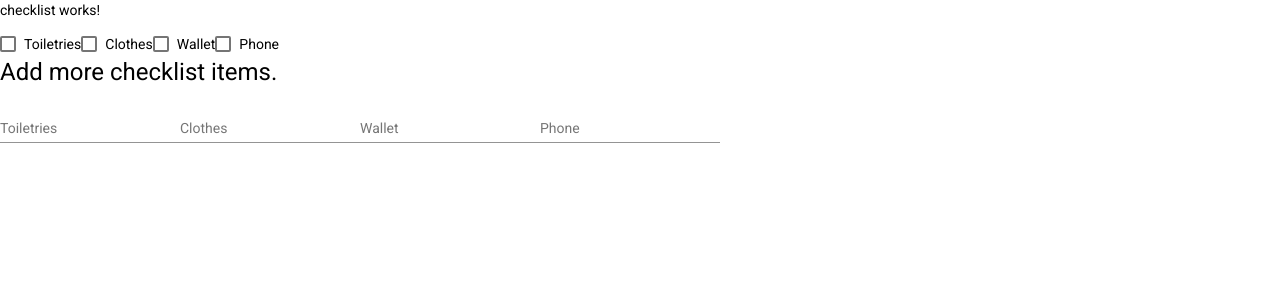
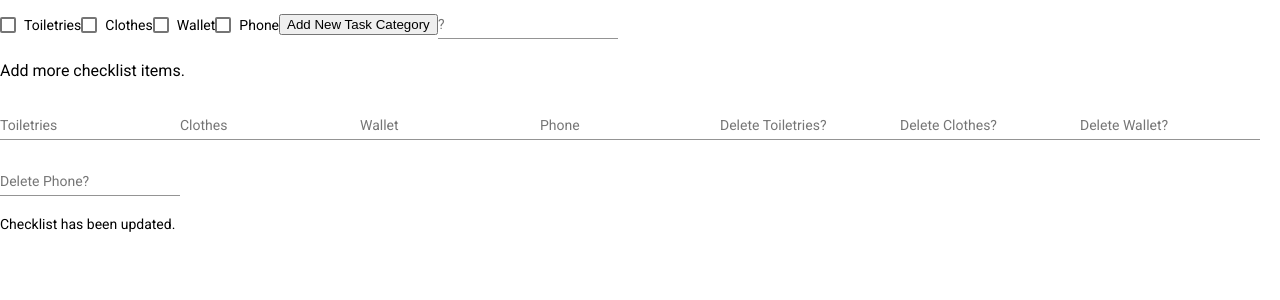
Before and after one commit to alwinnocom/vacation_planner, an Angular app: page /checklist in a window 1280 px wide. Shown: the top 300 px of the page. Built offline with nearby package versions, Linux system fonts and the light colour scheme.

Commit message:
3rd commit - 1/18 - Checklist is the only major component remaining (Typescript/Angular code, 5 requirements for Angular CRUD).

```diff
--- a/src/app/checklist/checklist.component.html
+++ b/src/app/checklist/checklist.component.html
@@ -1,10 +1,35 @@
-<p>checklist works!</p>
+<!-- <form (ngSubmit)="onSubmit()" #checkboxForm="ngForm">
+  <mat-form-field *ngFor="let checkbox of checklist; let i = index" appearance="standard" >
+    <mat-label for="cost">{{ cost.name }}: <b>{{cost.value | currency: 'USD'}}</b></mat-label>
+      <input type="number" required matInput (click)="setCostIndex(i);" [ngModel]="cost.value" (ngModelChange)="costsModelChanged.next($event)" name="cost" id="cost">
+  </mat-form-field>
+  <button type="submit">Submit new cost.</button>
+</form> -->
 
-<form>
 
+
+
+<form (ngSubmit)="onSubmit()" #checkboxForm="ngForm">
+
+  <!-- 1. You have ___ tasks remaining. -->
+
+  <!-- 2. Display Checkboxes -->
   <mat-checkbox *ngFor="let item of items">{{ item }}</mat-checkbox>
 
-  <h1>Add more checklist items.</h1>
+
+  <!-- 3. Add new Category for new Checklist Items -->
+  <button>Add New Task Category</button>
+
+  <mat-form-field>
+
+    <mat-label>?</mat-label>
+    <input matInput placeholder="item">
+
+  </mat-form-field>
+
+
+  <!-- 4. Add Checklist Items using the same debounce. -->
+  <h3>Add more checklist items.</h3>
 
   <mat-form-field *ngFor="let item of items">
 
@@ -13,4 +38,16 @@
 
   </mat-form-field>
 
+
+  <!-- 5. Delete items from checklist. -->
+  <mat-form-field *ngFor="let item of items">
+
+    <mat-label>Delete {{ item }}?</mat-label>
+    <input matInput placeholder="item">
+
+  </mat-form-field>
+
 </form>
+
+<span *ngIf="updated">Checklist has been updated.</span>
+<span *ngIf="failed">Checklist has not been updated. Please wait 1 second and try again.</span>
--- a/src/app/checklist/checklist.component.ts
+++ b/src/app/checklist/checklist.component.ts
@@ -7,6 +7,9 @@ import { Component, OnInit } from '@angular/core';
 })
 export class ChecklistComponent implements OnInit {
 
+  updated = true;
+  failed = false;
+
   constructor() { }
 
   ngOnInit(): void {
--- a/src/app/costs/costs.component.html
+++ b/src/app/costs/costs.component.html
@@ -1,3 +1,5 @@
+<!-- ngFor keyvalue pipe = https://stackoverflow.com/questions/41396435/how-to-iterate-object-keys-using-ngfor/41396558 -->
+
 <form (ngSubmit)="onSubmit()" #costsForm="ngForm">
   <mat-form-field *ngFor="let cost of costs; let i = index" appearance="standard" >
     <mat-label for="cost">{{ cost.name }}: <b>{{cost.value | currency: 'USD'}}</b></mat-label>
--- a/src/app/costs/costs.component.ts
+++ b/src/app/costs/costs.component.ts
@@ -1,8 +1,8 @@
-import { Component, Input, OnInit, OnDestroy } from '@angular/core';
+import { Component, OnInit, OnDestroy } from '@angular/core';
 import { Subject, Subscription }  from 'rxjs';
 import { debounceTime } from 'rxjs/operators';
 
-import { CostsModel } from '../costs/costs.model';
+import { CostsModel } from '../models/costs.model';
 
 @Component({
   selector: 'app-costs',
```
Also changed, not shown: src/app/models/costs.model.ts (renamed from src/app/costs/costs.model.ts).
